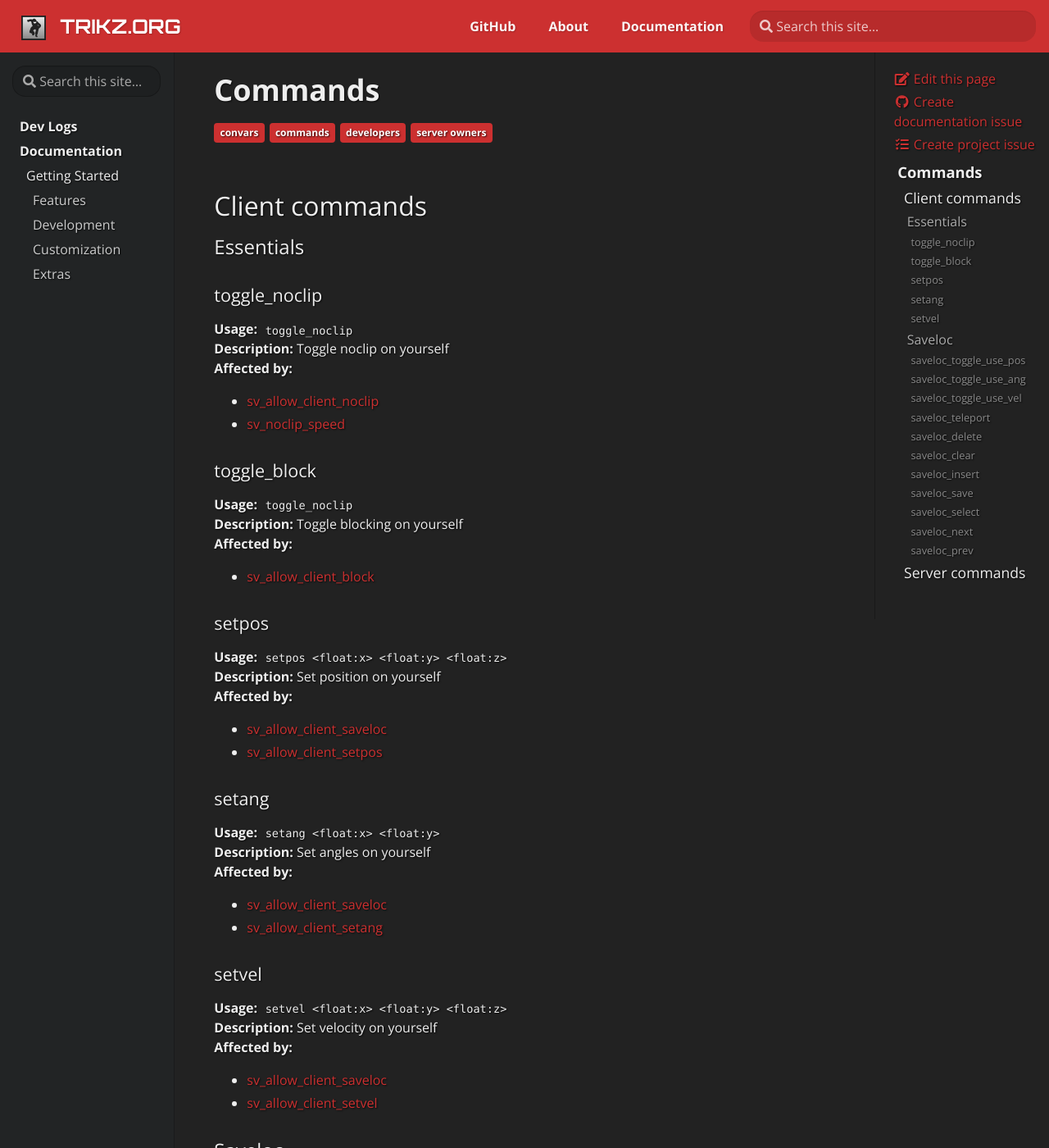
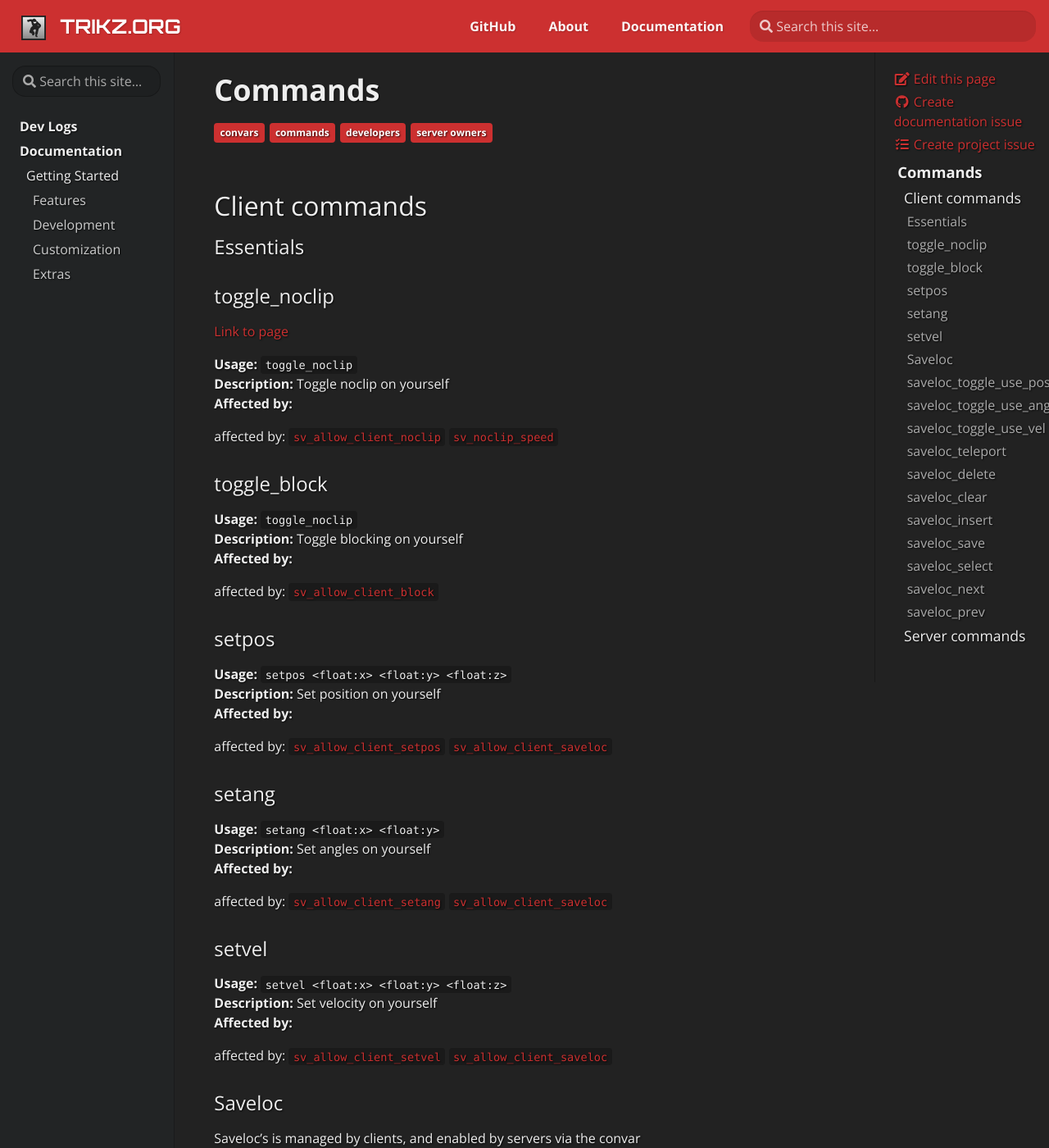
Before and after one commit to Trikz/trikz.org, a Jekyll site: the page built from _docs/commands.md, in a window 1280 px wide and 1400 px high. Shown: the whole window at 82% size. Built offline with Jekyll 4.4.1, drawn with Linux system fonts in a browser that asks for light colours; some web fonts are replaced; some of the changed text lies outside the part shown.

```diff
--- a/_docs/commands.md
+++ b/_docs/commands.md
@@ -14,115 +14,123 @@
 
 ### Essentials
 
-#### toggle_noclip
+### toggle_noclip
+
+[Link to page](/docs/commands/toggle_noclip)
 
 __Usage:__ `toggle_noclip`
 __Description:__ Toggle noclip on yourself
 __Affected by:__
 
-* [sv_allow_client_noclip](configuration#sv_allow_client_noclip)
-* [sv_noclip_speed](configuration#sv_noclip_speed)
+affected by:
+    [`sv_allow_client_noclip`](/docs/config-variables/sv_exampleconvar)
+    [`sv_noclip_speed`](/docs/config-variables/sv_exampleconvar)
 
-#### toggle_block
+### toggle_block
 
 __Usage:__ `toggle_noclip`
 __Description:__ Toggle blocking on yourself
 __Affected by:__
 
-* [sv_allow_client_block](configuration#sv_allow_client_block)
+affected by:
+    [`sv_allow_client_block`](/docs/config-variables/sv_exampleconvar)
 
-#### setpos
+### setpos
 
 __Usage:__ `setpos <float:x> <float:y> <float:z>`
 __Description:__ Set position on yourself
 __Affected by:__
 
-* [sv_allow_client_saveloc](configuration#sv_allow_client_saveloc)
-* [sv_allow_client_setpos](configuration#sv_allow_client_setpos)
+affected by:
+    [`sv_allow_client_setpos`](/docs/config-variables/sv_exampleconvar)
+    [`sv_allow_client_saveloc`](/docs/config-variables/sv_exampleconvar)
 
-#### setang
+### setang
 
 __Usage:__ `setang <float:x> <float:y>`
 __Description:__ Set angles on yourself
 __Affected by:__
 
-* [sv_allow_client_saveloc](configuration#sv_allow_client_saveloc)
-* [sv_allow_client_setang](configuration#sv_allow_client_setang)
+affected by:
+    [`sv_allow_client_setang`](/docs/config-variables/sv_exampleconvar)
+    [`sv_allow_client_saveloc`](/docs/config-variables/sv_exampleconvar)
 
-#### setvel
+### setvel
 
 __Usage:__ `setvel <float:x> <float:y> <float:z>`
 __Description:__ Set velocity on yourself
 __Affected by:__
 
-* [sv_allow_client_saveloc](configuration#sv_allow_client_saveloc)
-* [sv_allow_client_setvel](configuration#sv_allow_client_setvel)
+affected by:
+    [`sv_allow_client_setvel`](/docs/config-variables/sv_exampleconvar)
+    [`sv_allow_client_saveloc`](/docs/config-variables/sv_exampleconvar)
 
 ### Saveloc
 
-Saveloc's is managed by clients, and enabled by servers via the convar [`sv_allow_client_saveloc`](link-to-convar).
+Saveloc's is managed by clients, and enabled by servers via the convar [`sv_allow_client_saveloc`](/docs/config-variables/sv_exampleconvar).
 
 This is a key feature that allows clients to perfectly predict teleporting to saveloc's with desired position, velocity and angles which makes practicing intricate and narrow paths very pleasant.
 
 Internally the saveloc system is just a list of saveloc's that can be accessed with a name or index number through various commands.
 
-#### saveloc_toggle_use_pos
+### saveloc_toggle_use_pos
 
-__Usage:__ `saveloc_toggle_use_pos`
-__Description:__ Toggles if [saveloc_teleport](commands#saveloc_teleport) should use position when teleporting
+usage: `saveloc_toggle_use_pos`
+description: Toggles if [`saveloc_teleport`](/docs/commands/toggle_noclip) should use position when teleporting
 
-#### saveloc_toggle_use_ang
+### saveloc_toggle_use_ang
 
-__Usage:__ `saveloc_toggle_use_ang`
-__Description:__ Toggles if [saveloc_teleport](commands#saveloc_teleport) should use angles when teleporting
+usage: `saveloc_toggle_use_ang`
+description: Toggles if [`saveloc_teleport`](/docs/commands/toggle_noclip) should use angles when teleporting
 
-#### saveloc_toggle_use_vel
+### saveloc_toggle_use_vel
 
-__Usage:__ `saveloc_toggle_use_vel`
-__Description:__ Toggles if [saveloc_teleport](commands#saveloc_teleport) should use velocity when teleporting
+usage: `saveloc_toggle_use_vel`
+description: Toggles if [`saveloc_teleport`](/docs/commands/toggle_noclip) should use velocity when teleporting
 
-#### saveloc_teleport
+### saveloc_teleport
 
 __Usage:__ `saveloc_teleport [idx|name]`
 __Notes:__ If no argument is given, current index is used instead
 __Description:__ Triggers a teleport event with saveloc information
 __Affected by:__
 
-* [sv_allow_client_saveloc](configuration#sv_allow_client_saveloc)
+description: Triggers a teleport event with saveloc information
+affected by: [`sv_allow_client_saveloc`](/docs/config-variables/sv_exampleconvar)
 
-#### saveloc_delete
+### saveloc_delete
 
 __Usage:__ `saveloc_delete [idx|name]`
 __Notes:__ If no argument is given, current index is used instead
 __Description:__ Deletes saveloc entry in list
 
-#### saveloc_clear
+### saveloc_clear
 
 __Usage:__ `saveloc_clear`
 __Description:__ Deletes all saveloc entries for current map
 
-#### saveloc_insert
+### saveloc_insert
 
 __Usage:__ `saveloc_insert <"after"|"before"> [idx|name]`
 __Notes:__ Needed argument "after" or "before" which puts the entry after or before the index used, if no argument is given, current index is used instead
 __Description:__ Inserts a new saveloc entry that uses the players information for pos/ang/vel
 
-#### saveloc_save
+### saveloc_save
 
 __Usage:__ `saveloc_save`
 __Description:__ Alias for `saveloc_insert` which inserts it at current index
 
-#### saveloc_select <idx|name>
+### saveloc_select <idx|name>
 
 __Usage:__ `saveloc_select <idx|name>`
 __Description:__ Change caret to desired index
 
-#### saveloc_next
+### saveloc_next
 
 __Usage:__ `saveloc_next`
 __Description:__ Alias for `saveloc_select current_index - 1`
 
-#### saveloc_prev
+### saveloc_prev
 
 __Usage:__ `saveloc_next`
 __Description:__ Alias for `saveloc_select current_index - 1`
```
Also changed, not shown: _docs/configuration.md (+19 -15 lines), assets/css/main.css.
